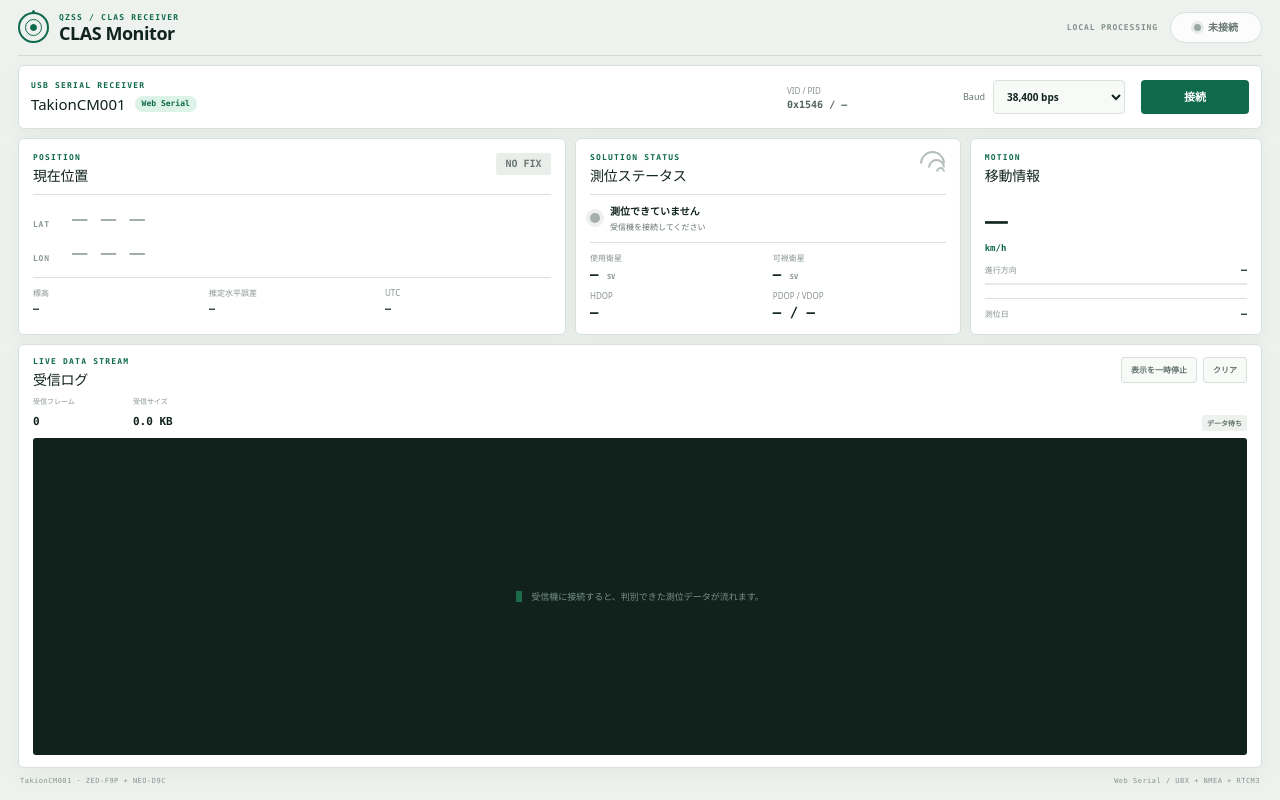
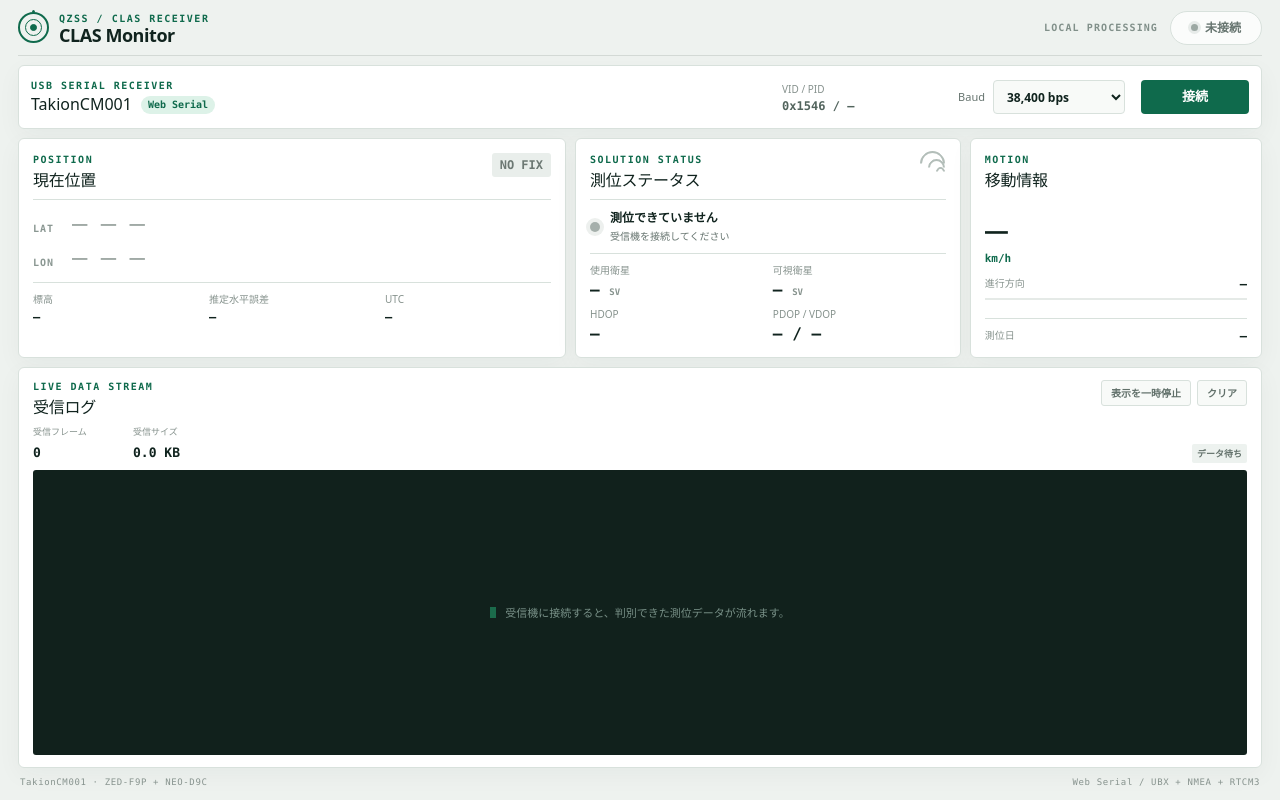
Before and after one commit to futomi/takion-clas-rtk-web-monitor, a Next.js app: page / in a window 1280 px wide. Built offline with nearby package versions, Linux system fonts and the light colour scheme.

Commit message:
Increase UI font sizes

```diff
--- a/app/globals.css
+++ b/app/globals.css
@@ -59,7 +59,7 @@ button:disabled { cursor: not-allowed; }
 .eyebrow, .card-label {
   margin: 0;
   color: var(--green);
-  font: 700 8px/1.3 ui-monospace, SFMono-Regular, Consolas, monospace;
+  font: 700 10px/1.3 ui-monospace, SFMono-Regular, Consolas, monospace;
   letter-spacing: .15em;
 }
 .brand-mark {
@@ -81,7 +81,7 @@ button:disabled { cursor: not-allowed; }
 .header-status { gap: 12px; }
 .local-data {
   color: #81908a;
-  font: 700 8px ui-monospace, Consolas, monospace;
+  font: 700 10px ui-monospace, Consolas, monospace;
   letter-spacing: .11em;
 }
 .connection-chip {
@@ -95,7 +95,7 @@ button:disabled { cursor: not-allowed; }
   border-radius: 999px;
   background: rgba(255, 255, 255, .75);
   color: var(--muted);
-  font-size: 10px;
+  font-size: 12px;
   font-weight: 700;
 }
 .status-dot {
@@ -137,14 +137,14 @@ button:disabled { cursor: not-allowed; }
   overflow: hidden;
   text-overflow: ellipsis;
   white-space: nowrap;
-  font-size: 15px;
+  font-size: 16px;
   line-height: 1.2;
 }
 .api-badge {
   flex: 0 0 auto;
   padding: 4px 7px;
   border-radius: 999px;
-  font: 700 8px/1 ui-monospace, Consolas, monospace;
+  font: 700 10px/1 ui-monospace, Consolas, monospace;
 }
 .api-badge.supported { color: var(--green); background: var(--green-soft); }
 .api-badge.unsupported { color: var(--red); background: #f9e4df; }
@@ -153,18 +153,18 @@ button:disabled { cursor: not-allowed; }
   display: grid;
   gap: 2px;
   color: #87928e;
-  font-size: 8px;
+  font-size: 10px;
 }
 .device-id code {
   color: #52645d;
-  font: 600 10px ui-monospace, Consolas, monospace;
+  font: 600 12px ui-monospace, Consolas, monospace;
 }
 .baud-control {
   display: flex;
   align-items: center;
   gap: 8px;
   color: var(--muted);
-  font-size: 9px;
+  font-size: 11px;
 }
 .baud-control select {
   width: 132px;
@@ -175,7 +175,7 @@ button:disabled { cursor: not-allowed; }
   outline: none;
   background: #f8faf8;
   color: var(--ink);
-  font-size: 10px;
+  font-size: 12px;
   font-weight: 700;
 }
 .baud-control select:focus { border-color: var(--green); box-shadow: 0 0 0 3px var(--green-soft); }
@@ -189,7 +189,7 @@ button:disabled { cursor: not-allowed; }
   justify-content: center;
   color: #fff;
   background: var(--green);
-  font-size: 11px;
+  font-size: 13px;
   font-weight: 700;
   transition: background .16s, transform .16s;
 }
@@ -209,7 +209,7 @@ button:disabled { cursor: not-allowed; }
   border-radius: 4px;
   background: #fff5f2;
   color: #8c392f;
-  font-size: 10px;
+  font-size: 12px;
 }
 .error-banner button { border: 0; background: transparent; color: inherit; text-decoration: underline; }
 
@@ -232,7 +232,7 @@ button:disabled { cursor: not-allowed; }
 }
 .panel h3 {
   margin: 4px 0 0;
-  font-size: 14px;
+  font-size: 16px;
   line-height: 1.25;
   letter-spacing: -.015em;
 }
@@ -241,7 +241,7 @@ button:disabled { cursor: not-allowed; }
   padding: 6px 8px;
   border-radius: 3px;
   text-align: center;
-  font: 800 10px/1 ui-monospace, Consolas, monospace;
+  font: 800 12px/1 ui-monospace, Consolas, monospace;
 }
 .fix-badge.fix { color: #fff; background: var(--green); }
 .fix-badge.float { color: #785c0f; background: #f3e6ae; }
@@ -263,17 +263,17 @@ button:disabled { cursor: not-allowed; }
 .coordinate-row + .coordinate-row { margin-top: 5px; }
 .coordinate-row .axis {
   color: #8a9792;
-  font: 700 8px ui-monospace, Consolas, monospace;
+  font: 700 10px ui-monospace, Consolas, monospace;
   letter-spacing: .1em;
 }
 .coordinate-row strong {
   overflow: hidden;
   color: #98a29e;
-  font: 500 clamp(19px, 2vw, 27px)/1.15 ui-monospace, SFMono-Regular, Consolas, monospace;
+  font: 500 clamp(20px, 2vw, 28px)/1.15 ui-monospace, SFMono-Regular, Consolas, monospace;
   letter-spacing: -.04em;
 }
 .coordinate-display.has-position strong { color: var(--ink); }
-.coordinate-row .direction { color: var(--green); font: 800 9px ui-monospace, Consolas, monospace; }
+.coordinate-row .direction { color: var(--green); font: 800 11px ui-monospace, Consolas, monospace; }
 .position-meta {
   display: grid;
   grid-template-columns: repeat(3, 1fr);
@@ -284,14 +284,14 @@ button:disabled { cursor: not-allowed; }
   display: block;
   margin-bottom: 3px;
   color: #87938e;
-  font-size: 8px;
+  font-size: 10px;
 }
 .position-meta strong {
   display: block;
   overflow: hidden;
   text-overflow: ellipsis;
   white-space: nowrap;
-  font: 650 10px/1.3 ui-monospace, Consolas, monospace;
+  font: 650 12px/1.3 ui-monospace, Consolas, monospace;
 }
 
 .signal-orbit { position: relative; width: 33px; height: 24px; display: block; }
@@ -328,8 +328,8 @@ button:disabled { cursor: not-allowed; }
 }
 .fix-indicator.fix { background: var(--green-bright); box-shadow: 0 0 0 4px var(--green-soft); }
 .fix-indicator.float { background: var(--yellow); box-shadow: 0 0 0 4px #f6efd6; }
-.fix-state strong { display: block; margin-bottom: 2px; font-size: 10px; }
-.fix-state span:not(.fix-indicator) { display: block; color: var(--muted); font-size: 8px; }
+.fix-state strong { display: block; margin-bottom: 2px; font-size: 12px; }
+.fix-state span:not(.fix-indicator) { display: block; color: var(--muted); font-size: 10px; }
 .stat-list {
   margin: 0;
   display: grid;
@@ -337,9 +337,9 @@ button:disabled { cursor: not-allowed; }
   gap: 8px 10px;
 }
 .stat-list div { min-width: 0; }
-.stat-list dt { color: #87938e; font-size: 8px; }
-.stat-list dd { margin: 2px 0 0; font: 650 14px ui-monospace, Consolas, monospace; }
-.stat-list small { color: #87938e; font-size: 7px; }
+.stat-list dt { color: #87938e; font-size: 10px; }
+.stat-list dd { margin: 2px 0 0; font: 650 16px ui-monospace, Consolas, monospace; }
+.stat-list small { color: #87938e; font-size: 9px; }
 
 .motion-panel { display: flex; flex-direction: column; }
 .speed-value { margin: auto 0 11px; padding-top: 14px; }
@@ -353,17 +353,17 @@ button:disabled { cursor: not-allowed; }
   display: block;
   margin-top: 3px;
   color: var(--green);
-  font: 700 9px ui-monospace, Consolas, monospace;
+  font: 700 11px ui-monospace, Consolas, monospace;
 }
 .course-line, .date-line {
   display: flex;
   align-items: center;
   justify-content: space-between;
   gap: 10px;
-  font-size: 9px;
+  font-size: 11px;
 }
 .course-line span, .date-line span { margin: 0; }
-.course-line strong, .date-line strong { font: 650 10px ui-monospace, Consolas, monospace; }
+.course-line strong, .date-line strong { font: 650 12px ui-monospace, Consolas, monospace; }
 .course-rule { height: 2px; margin: 7px 0 11px; overflow: hidden; background: #e5eae7; }
 .course-rule span {
   display: block;
@@ -391,7 +391,7 @@ button:disabled { cursor: not-allowed; }
   padding: 0 9px;
   background: #f8faf8;
   color: #61706a;
-  font-size: 8px;
+  font-size: 10px;
   font-weight: 700;
 }
 .log-actions button:hover { border-color: #aebcb6; color: var(--ink); }
@@ -403,8 +403,8 @@ button:disabled { cursor: not-allowed; }
   align-items: end;
   gap: 10px;
 }
-.log-summary > div:not(.sentence-chips) span { display: block; color: #87938e; font-size: 7px; }
-.log-summary > div:not(.sentence-chips) strong { font: 650 11px ui-monospace, Consolas, monospace; }
+.log-summary > div:not(.sentence-chips) span { display: block; color: #87938e; font-size: 9px; }
+.log-summary > div:not(.sentence-chips) strong { font: 650 13px ui-monospace, Consolas, monospace; }
 .sentence-chips {
   display: flex;
   justify-content: flex-end;
@@ -416,7 +416,7 @@ button:disabled { cursor: not-allowed; }
   border-radius: 2px;
   background: #edf2ef;
   color: #63716b;
-  font: 700 7px ui-monospace, Consolas, monospace;
+  font: 700 9px ui-monospace, Consolas, monospace;
 }
 .sentence-chips b { color: var(--green); }
 .terminal {
@@ -435,7 +435,7 @@ button:disabled { cursor: not-allowed; }
   justify-content: center;
   gap: 9px;
   color: #789087;
-  font: 9px ui-monospace, Consolas, monospace;
+  font: 11px ui-monospace, Consolas, monospace;
 }
 .terminal-cursor { width: 6px; height: 11px; background: var(--green-bright); animation: blink 1s steps(2) infinite; }
 .log-line {
@@ -444,7 +444,7 @@ button:disabled { cursor: not-allowed; }
   gap: 8px;
   padding: 5px 9px;
   border-bottom: 1px solid rgba(255, 255, 255, .045);
-  font: 8px/1.3 ui-monospace, SFMono-Regular, Consolas, monospace;
+  font: 10px/1.3 ui-monospace, SFMono-Regular, Consolas, monospace;
 }
 .log-line time { color: #688078; }
 .log-type {
@@ -464,7 +464,7 @@ footer {
   display: flex;
   justify-content: space-between;
   color: #87938e;
-  font: 7px ui-monospace, Consolas, monospace;
+  font: 9px ui-monospace, Consolas, monospace;
   letter-spacing: .07em;
 }
 footer p { margin: 0; }
@@ -500,7 +500,7 @@ footer p { margin: 0; }
   .app-shell { padding-inline: 10px; }
   .topbar { flex-basis: 51px; }
   .eyebrow, .local-data { display: none; }
-  .brand-lockup h1 { font-size: 16px; }
+  .brand-lockup h1 { font-size: 17px; }
   .connection-chip { min-width: 80px; }
   .device-toolbar {
     flex-basis: auto;
```
